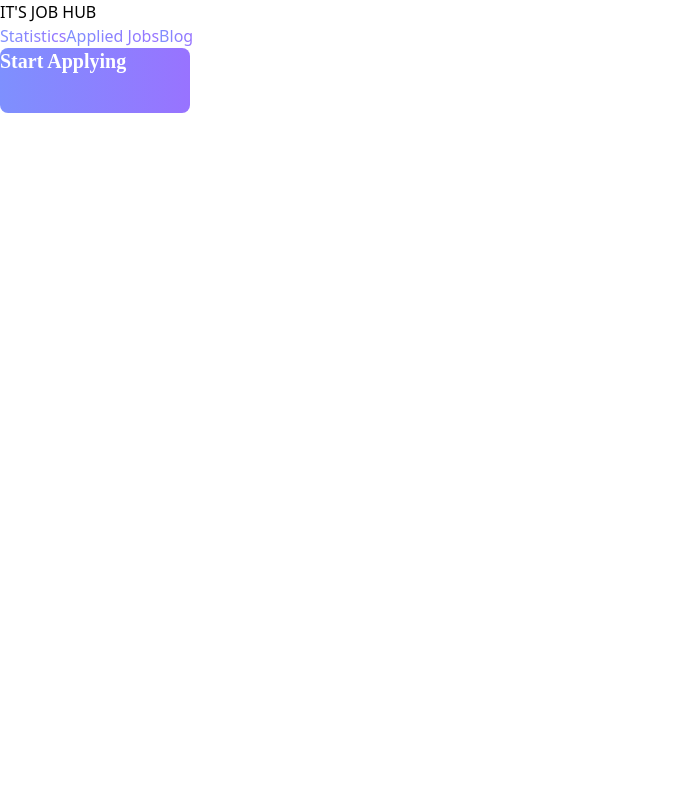
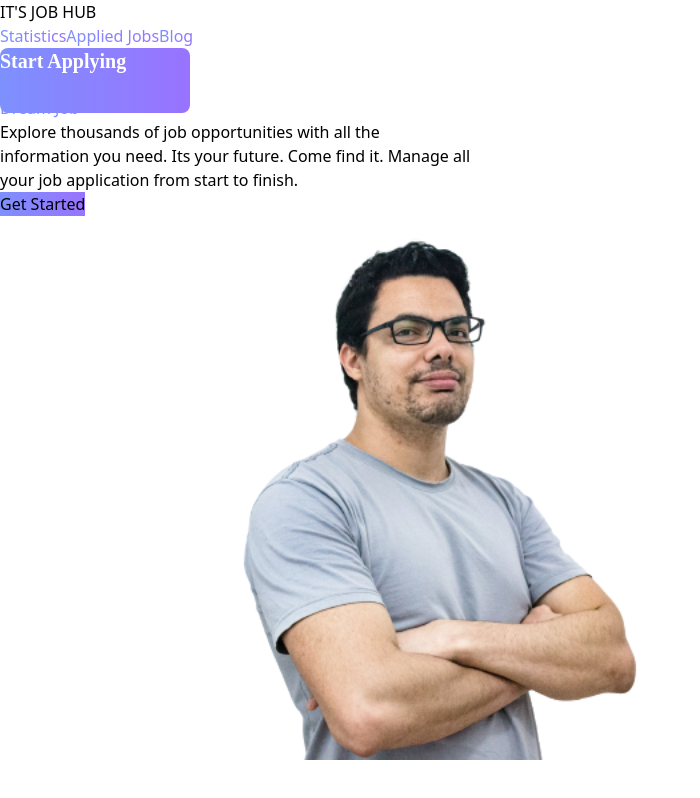
Before and after one commit to itsrazib1/phero_assignment-9, a React (Vite) app: page / in a window 1280 px wide. Shown: the whole page, without its empty margins (0-700 px from the left). Built offline with nearby package versions, Linux system fonts and the light colour scheme.

Commit message:
added Frist Section

```diff
--- a/src/App.jsx
+++ b/src/App.jsx
@@ -1,5 +1,6 @@
 import React from 'react';
 import Header from './Header/Header';
+import Home from './Home/Home';
 
 const App = () => {
   return (
@@ -8,6 +9,8 @@ const App = () => {
 
       <Header></Header>
 
+      <Home></Home>
+
 
 
     </div>
--- /dev/null
+++ b/src/Home/Home.css
@@ -0,0 +1,9 @@
+.btnx {
+  background: linear-gradient(90deg, #7e90fe 0%, #9873ff 100%);
+}
+.TextX {
+  color: #7e90fe;
+}
+.imgX {
+  height: 544px;
+}
--- /dev/null
+++ b/src/Home/Home.jsx
@@ -0,0 +1,35 @@
+import React from "react";
+import "./Home.css";
+const Home = () => {
+  return (
+    <div>
+      <div class="flex justify-between  items-center mx-48 mt-10">
+        <div class="w-1/2">
+          <h2 class="text-7xl font-bold mb-4 ">
+            One Step <br /> <span className="text-6xl ">Closer To Your</span>
+            <br />
+            <span className="TextX">Dream Job</span>
+          </h2>
+          <p class="text-gray-700 mb-6 text-1xl">
+            Explore thousands of job opportunities with all the <br />{" "}
+            information you need. Its your future. Come find it. Manage all{" "}
+            <br /> your job application from start to finish.
+          </p>
+
+          <button class="btnx hover:bg-blue-700  text-white font-bold py-2 px-4 rounded">
+            Get Started
+          </button>
+        </div>
+        <div class=" ms-96 w-1/2">
+          <img
+            src="./img1.png"
+            alt="Image"
+            class="rounded imgX"
+          />
+        </div>
+      </div>
+    </div>
+  );
+};
+
+export default Home;
```
Also changed, not shown: public/img1.png (added).
